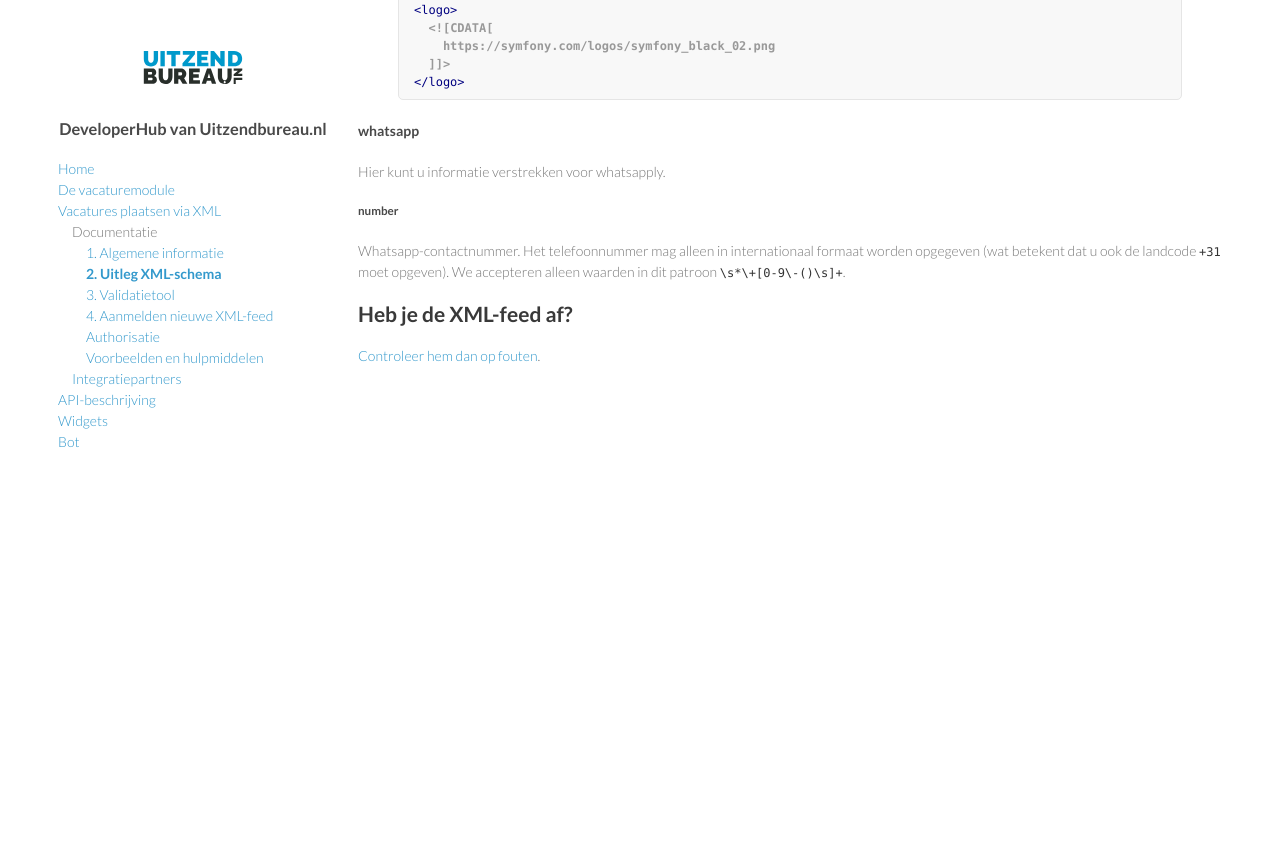
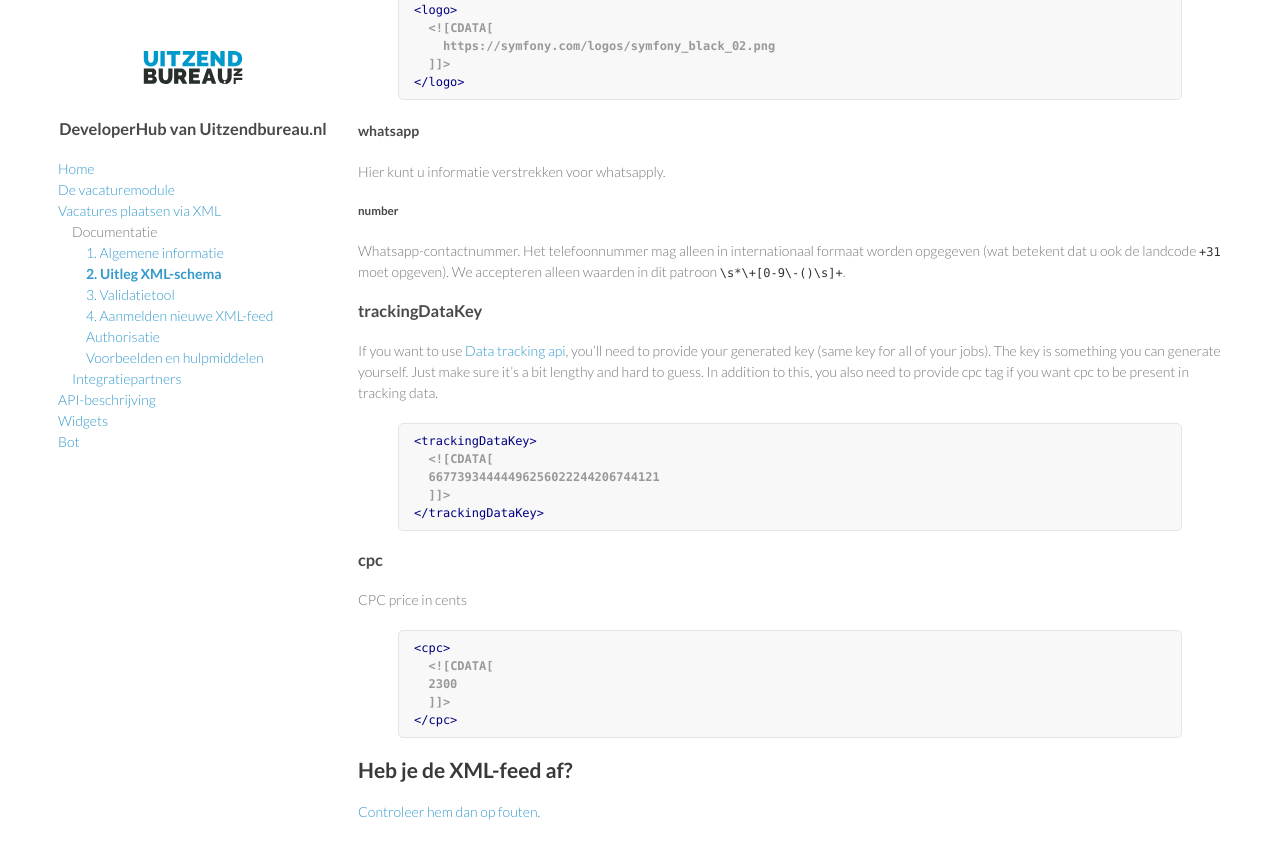
Before and after one commit to HippoHR/DeveloperHub, a Jekyll site: the page built from jobs-xml/doc/xml-schema.md, in a window 1280 px wide and 900 px high, scrolled down 9734 px. Shown: the top 859 px of the window. Built offline with Jekyll 4.4.1, drawn with Linux system fonts in a browser that asks for light colours; before the commit the page ends 10178 px from its top, so only the background shows below that.

Commit message:
Improvement: Added docs for data tracking key in XML JB-3305

```diff
--- a/jobs-xml/doc/xml-schema.md
+++ b/jobs-xml/doc/xml-schema.md
@@ -552,6 +552,30 @@ Hier kunt u informatie verstrekken voor whatsapply.
 Whatsapp-contactnummer. Het telefoonnummer mag alleen in internationaal formaat worden opgegeven (wat betekent dat u ook de landcode `+31` moet opgeven).
 We accepteren alleen waarden in dit patroon `\s*\+[0-9\-()\s]+`.
 
+### trackingDataKey
+If you want to use [Data tracking api]({{ site.baseurl }}/api/requests/applications/external-application-data.html), you'll need to provide your generated key
+(same key for all of your jobs). The key is something you can generate yourself. Just make sure it's a bit lengthy and hard to guess. In addition to this, you
+also need to provide cpc tag if you want cpc to be present in tracking data.
+
+{% highlight xml %}
+<trackingDataKey>
+  <![CDATA[
+  66773934444496256022244206744121
+  ]]>
+</trackingDataKey>
+{% endhighlight %}
+
+### cpc
+CPC price in cents
+
+{% highlight xml %}
+<cpc>
+  <![CDATA[
+  2300
+  ]]>
+</cpc>
+{% endhighlight %}
+
 ## Heb je de XML-feed af?
 
 [Controleer hem dan op fouten]({{ site.baseurl }}/jobs-xml/doc/validation.html).
```
Also changed, not shown: api/requests/applications/external-application-data.md (+1 -2 lines).
